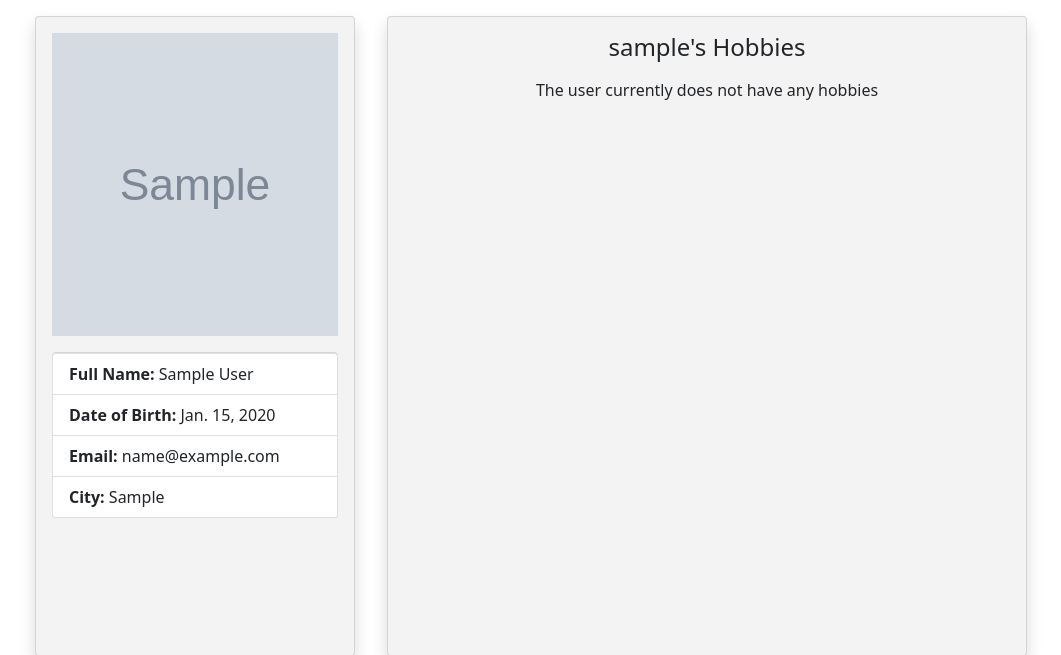
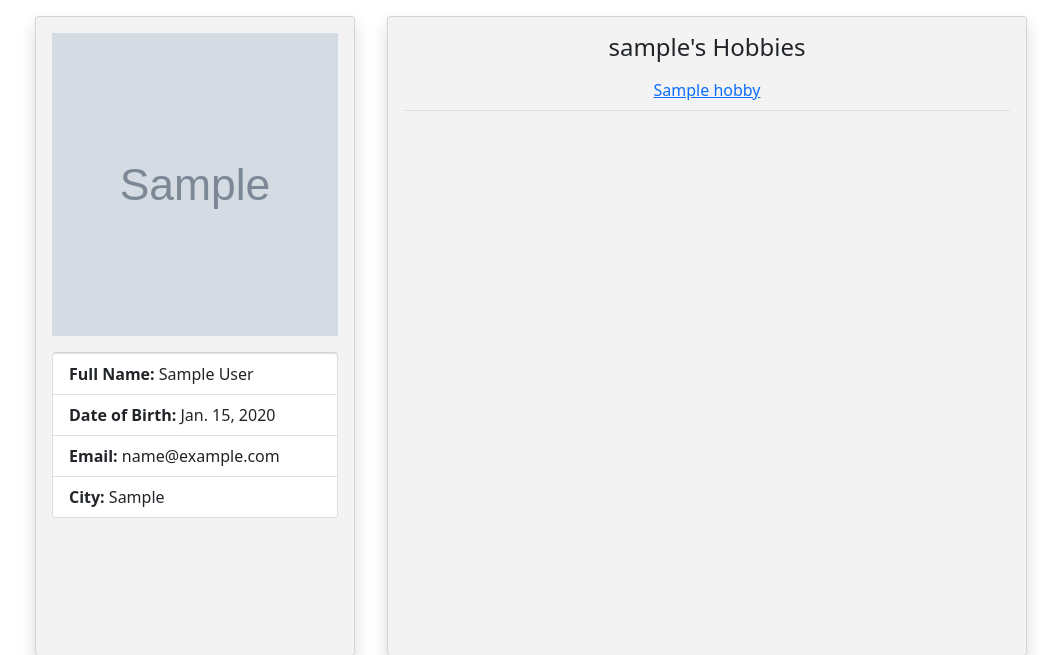
Before and after one commit to AzimIslam/HobbiesApp, a Django app: a page that uses mainapp/templates/mainapp/profile/profile.html in a window 1280 px wide. Shown: the part 56-711 px from the top of the page, without its empty margins (109-1170 px from the left). Run offline with Django 3.2, Linux system fonts and the light colour scheme; a user stored in the database is signed in; tables that the repository leaves empty hold one stand-in row (values such as "Sample post"); grey boxes marked "Sample" are stand-in pictures; some libraries are stand-ins or nearby versions.

Commit message:
Fixed list of hobbies on profile pgae

```diff
--- a/mainapp/templates/mainapp/profile/profile.html
+++ b/mainapp/templates/mainapp/profile/profile.html
@@ -45,7 +45,9 @@
             <h4 class="text-center">{{ profile.username }}'s Hobbies</h2>
             <table class="table">
                 <tbody>
-                    {% if profile.hobbies.length > 0 %}
+                    {% if profile.hobbies|length == 0 %}
+                    <p class="text-center mt-2">The user currently does not have any hobbies</p>
+                    {% else %}
                     {% for hobby in profile.hobbies %}
                     <tr>
                         <td class="align-middle text-center">
@@ -55,8 +57,6 @@
                         </td>
                     </tr>
                     {% endfor %}
-                    {% else %}
-                    <p class="text-center mt-2">The user currently does not have any hobbies</p>
                     {% endif %}
                 </tbody>
             </table>
```
